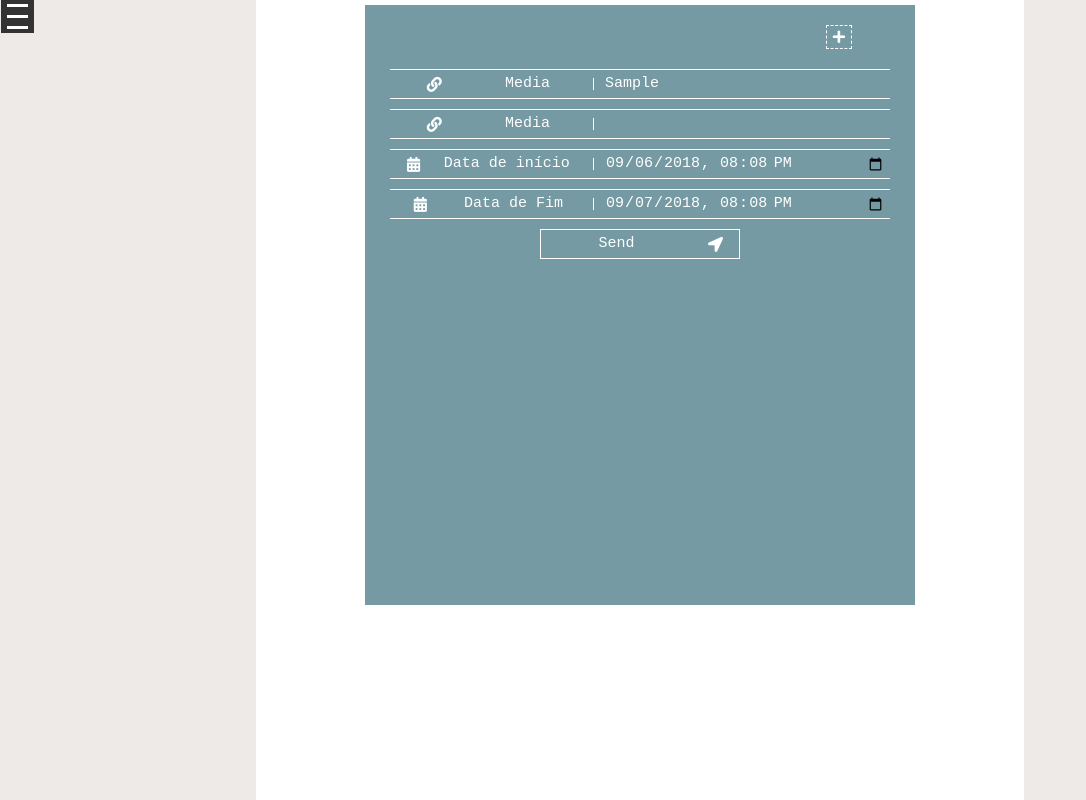
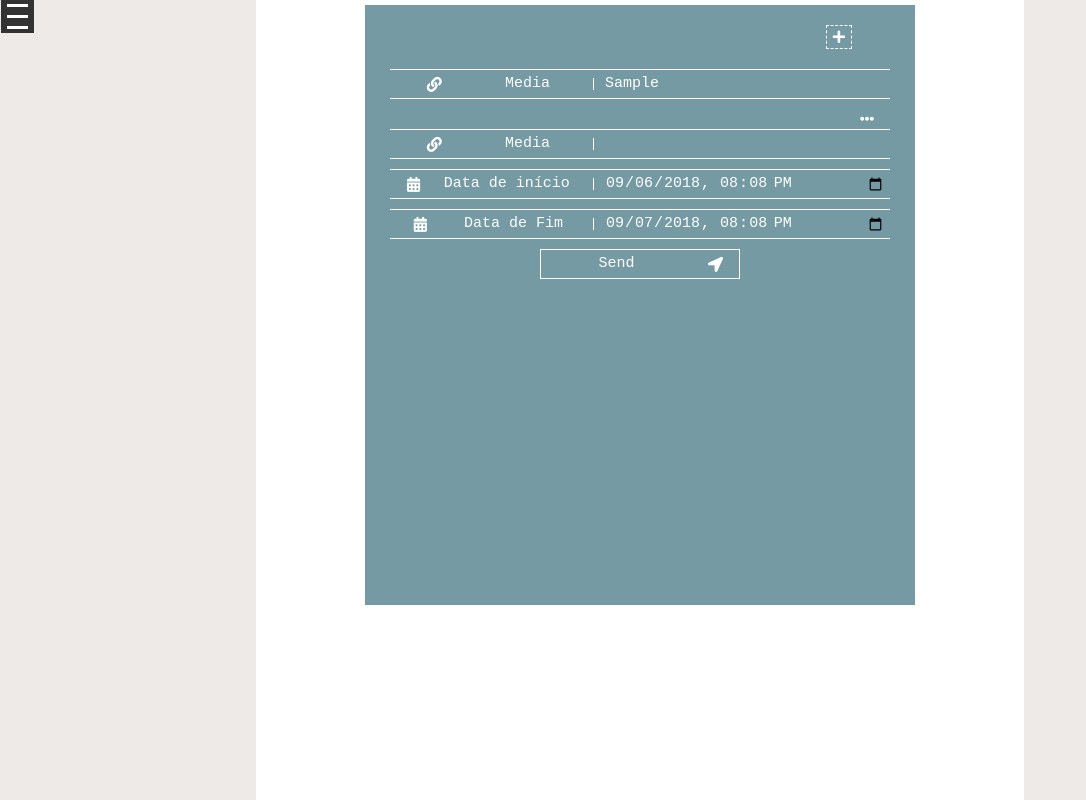
Before and after one commit to rseRafael/social-mind, an Angular app: page /addmedia/twitter/config in a window 1280 px wide. Both pictures are taken after typing "Sample" into the empty fields and a click on the button 838 px from the left and 37 px from the top of the page. Shown: the whole page, without its empty margins (0-1086 px from the left). Built offline with nearby package versions, Linux system fonts and the light colour scheme.

Commit message:
Adição do mediaType no formulário.

```diff
--- a/src/app/add-media/add-media.component.css
+++ b/src/app/add-media/add-media.component.css
@@ -94,3 +94,12 @@
 .add-media-submit-btn{
     cursor: pointer;
 }
+.add-media-settings-btn-div{
+    width: 500px;
+    display: flex;
+    flex-direction: row;
+    justify-content: flex-end;
+    align-items: center;
+    margin-bottom: 10px;
+    padding-right: 20px;
+}
--- a/src/app/add-media/add-media.component.html
+++ b/src/app/add-media/add-media.component.html
@@ -20,12 +20,17 @@
           [title]="'Media'"
           [inputType]="'text'"
           [iconClass]="'fas fa-link'"
-          [inputId]="'media-link'"
-          >
+          [inputId]="'media-link'">
         </media-input>
         <div
           *ngFor="let link of links"
-          >
+          id={{link.divId}}>
+          <div
+            class="add-media-settings-btn-div">
+              <settings-btn
+                [elemId]="link.divId">
+              </settings-btn>
+          </div>
 
           <media-input
             [title]="'Media'"
--- a/src/app/add-media/add-media.component.ts
+++ b/src/app/add-media/add-media.component.ts
@@ -2,17 +2,19 @@ import { Component, OnInit, AfterViewInit } from '@angular/core';
 import { FormGroup, FormControl} from '@angular/forms';
 import { HttpClient, HttpHeaders } from '@angular/common/http';
 import { catchError, map, tap, timeInterval } from 'rxjs/operators';
-
+import { Location } from '@angular/common';
 
 
 class MonitorableMedia {
   mediaLinks: Array<string>;
   startDate: string;
   endDate: string;
-  constructor(mediaLinks: Array<string>, startDate: string, endDate: string){
+  mediaType: string;
+  constructor(mediaLinks: Array<string>, startDate: string, endDate: string, mediaType: string){
     this.mediaLinks = mediaLinks;
     this.startDate = startDate;
     this.endDate = endDate;
+    this.mediaType = mediaType;
   }
 }
 
@@ -26,6 +28,7 @@ class Link {
   styleUrls: ['./add-media.component.css']
 })
 export class AddMediaComponent implements OnInit, AfterViewInit {
+  public mediaTypes: Array<string> = ['facebook', 'instagram', 'twitter', 'youtube'];
   public message: String = " empty ";
   public received: Boolean = false;
   public hassent: Boolean  = false;
@@ -34,7 +37,8 @@ export class AddMediaComponent implements OnInit, AfterViewInit {
   public mediaLinks: Array<string> = [];
   public divLinkPattern = `addmedia-divLinkId-`;
   public linkIdPattern = `addmedia-idLink-`;
-  constructor(private http: HttpClient) { }
+  public mediaType: string = "";
+  constructor(private http: HttpClient, private location: Location) { }
 
   ngOnInit() {
     this.getDate();
@@ -46,6 +50,7 @@ export class AddMediaComponent implements OnInit, AfterViewInit {
     console.log("ngAfterViewInit()");
     console.log(new Date().toLocaleTimeString());
     this.getDate();
+    this.setMediaType();
   }
 
   getDate() {
@@ -76,11 +81,14 @@ export class AddMediaComponent implements OnInit, AfterViewInit {
     var mediaLink: any = document.getElementById("media-link");
     var startDate: any = document.getElementById("start-date");
     var endDate: any = document.getElementById("end-date");
+
+    this.mediaLinks.push(mediaLink.value);
     this.getNewLinks();
-    this.mediaLinks.push(mediaLink.value);
+
     console.log(this.mediaLinks);
+
     if(this.verifyMediaLink(mediaLink)){
-      var mediaData: any= new MonitorableMedia(this.mediaLinks, startDate.value, endDate.value);
+      var mediaData: any= new MonitorableMedia(this.mediaLinks, startDate.value, endDate.value, this.mediaType);
       var url = "http://127.0.0.1:8000/media/add/";
       var data = new FormData();
       data.append("mediaData", JSON.stringify(mediaData));
@@ -196,4 +204,21 @@ export class AddMediaComponent implements OnInit, AfterViewInit {
       return null;
     }
   }
+
+  setMediaType(){
+    try{
+      var url: String= this.location.path();
+      for (var media of this.mediaTypes){
+        if(url.search(media) !== -1){
+          this.mediaType = media;
+          break;
+        }
+      }
+    }
+    catch(err){
+      console.log("An error has occurred in setMediaType function.");
+      console.log(`Error:\n${err}\n-------------------------------\n`);
+    }
+
+  }
 }
--- a/src/app/control-button/control-button.component.ts
+++ b/src/app/control-button/control-button.component.ts
@@ -1,4 +1,4 @@
-import { Component, OnInit } from '@angular/core';
+import { Component, OnInit} from '@angular/core';
 
 @Component({
   selector: 'ctrl-btn',
@@ -21,6 +21,5 @@ export class ControlButtonComponent implements OnInit {
     else{
       this.opened = !this.opened;
     }
-
   }
 }
--- a/src/app/media-input/media-input.component.html
+++ b/src/app/media-input/media-input.component.html
@@ -24,6 +24,7 @@
       <input
         class="no-space style-font media-input-style"
         type={{inputType}}
+        autocomplete="off"
         id={{inputId}}/>
   </div>
 
@@ -36,6 +37,7 @@
   <i
     class={{iconClass}}
     [class.style-icon]="true === true"
+    autocomplete="off"
     [class.no-space]="true === true">
   </i>
 </div>
--- a/src/app/settings-btn/settings-btn.component.css
+++ b/src/app/settings-btn/settings-btn.component.css
@@ -1,49 +1,49 @@
 .settings-main-div{
     display: flex;
     flex-direction: row;
+    height: 10px;
+    width: 10px;
 }
 .open-settings{
+    position: relative;
     animation-name: open-settings-anim;
     animation-duration: 0.5s;
     animation-iteration-count: 1;
-    margin-left: 20px;
-    color: lightgrey;
+    right: 10px;
+    color: white;
     cursor: pointer;
 }
 .close-settings{
+    position: relative;
     animation-name: close-settings-anim;
     animation-duration: 0.5s;
     animation-iteration-count: 1;
-    margin-left: 0px;
-    color: grey;
+    right: 0px;
+    color: white;
     cursor: pointer;
 }
 
 .null-settings{
-    margin-left: 0px;
-    color: grey;
+    position: relative;
+    right: 0px;
+    color: white;
     cursor: pointer;
 }
-
 @keyframes open-settings-anim{
     from{
-       margin-left: 0px;
-       color: grey;
+       right: 0px;
     }
     to{
-       margin-left: 20px;
-       color: lightgrey;
+        right: 10px;
     }
 }
 
 @keyframes close-settings-anim{
     from{
-       margin-left: 20px;
-       color: lightgrey;
+        right: 10px;
     }
     to{
-       margin-left: 0px;
-       color: grey;
+        right: 0px;
     }
 }
 
@@ -57,7 +57,7 @@
     animation-name: open-dlt-anim;
     animation-duration: 0.5s;
     animation-iteration-count: 1;
-    font-size: 20px;
+    font-size: 15px;
     color: red;
     cursor: pointer;
 }
@@ -79,17 +79,21 @@
 @keyframes open-dlt-anim{
     from{
         font-size: 0px;
+
     }
     to{
-        font-size: 20px;
+        font-size: 15px;
+
     }
 }
 
 @keyframes close-dlt-anim{
     from{
-        font-size: 20px;
+        font-size: 15px;
+
     }
     to{
         font-size: 0px;
+
     }
 }
--- a/src/app/settings-btn/settings-btn.component.html
+++ b/src/app/settings-btn/settings-btn.component.html
@@ -1,4 +1,14 @@
 <div class="settings-main-div">
+
+  <div (click)="setOpen()"
+       [class.null-settings]="open == null"
+       [class.open-settings]="open == true"
+       [class.close-settings]="open == false">
+
+
+    <i class="fas fa-ellipsis-h"></i>
+
+  </div>
 
   <div
     (click)="deleteElem()"
@@ -10,14 +20,4 @@
 
   </div>
 
-  <div (click)="setOpen()"
-       [class.null-settings]="open == null"
-       [class.open-settings]="open == true"
-       [class.close-settings]="open == false">
-
-
-    <i class="fas fa-ellipsis-h"></i>
-
-  </div>
-
 </div>
--- a/src/app/settings-btn/settings-btn.component.ts
+++ b/src/app/settings-btn/settings-btn.component.ts
@@ -9,13 +9,11 @@ import { TestBed } from '@angular/core/testing';
 export class SettingsBtnComponent implements OnInit {
 
   public open: boolean = null;
-  @Input() elemId: any = null;
+  @Input() elemId: string = null;
   constructor() {
-
    }
 
   ngOnInit() {
-
   }
 
   setOpen(){
@@ -28,7 +26,13 @@ export class SettingsBtnComponent implements OnInit {
   }
 
   deleteElem(){
-    var elem = document.getElementById(this.elemId);
-    elem.style.display = "none";
+    try{
+      var elem = document.getElementById(this.elemId);
+      elem.style.display = "none";
+    }
+    catch(err){
+      //nothing
+    }
+
   }
 }
```
